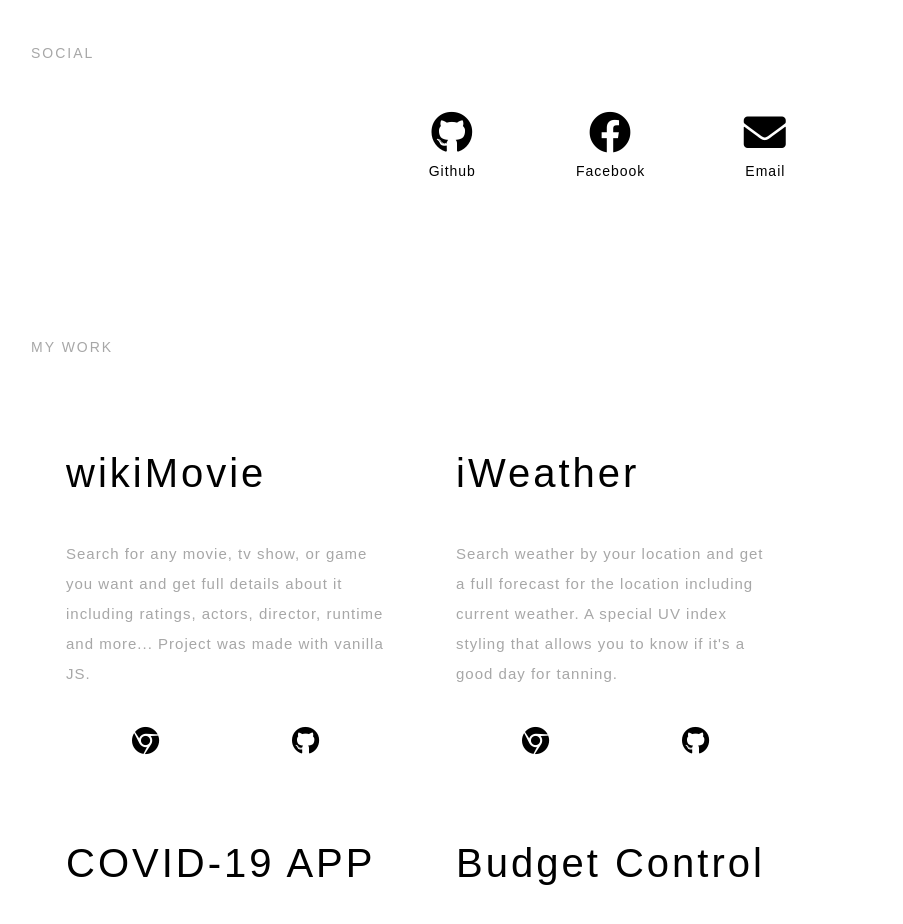
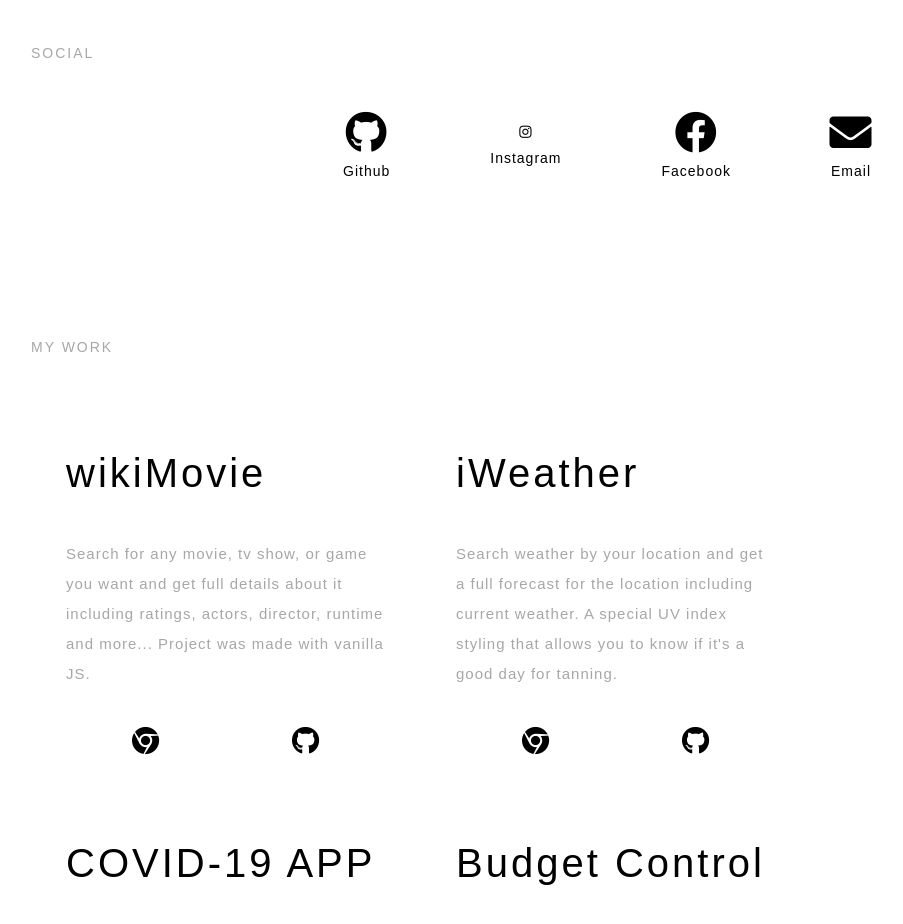
Before and after one commit to samod667/personal-portfolio, a website: page index.html in a window 1280 px wide. Shown: the part 1080-2004 px from the top of the page, without its empty margins (41-944 px from the left). Drawn offline with nearby package versions, Linux system fonts and the light colour scheme; a web font is replaced by a local one.

Commit message:
added instagram link

```diff
--- a/index.html
+++ b/index.html
@@ -60,6 +60,11 @@
             <div class="s-link">
               <a href="https://github.com/samod667" target="_blank" title="my github"><i class="fab fa-github fa-3x"></i></a
               ><span>Github</span>
+            </div>
+            <div class="s-link">
+              <a href="https://www.instagram.com/dorsamoha/" target="_blank"
+                title="my email"><i class="fab fa-instagram"></i></a
+              ><span>Instagram</span>
             </div>
             <div class="s-link">
               <a href="https://www.facebook.com/dor.samoha" target="_blank"
```
Also changed, not shown: dist/index.html.
